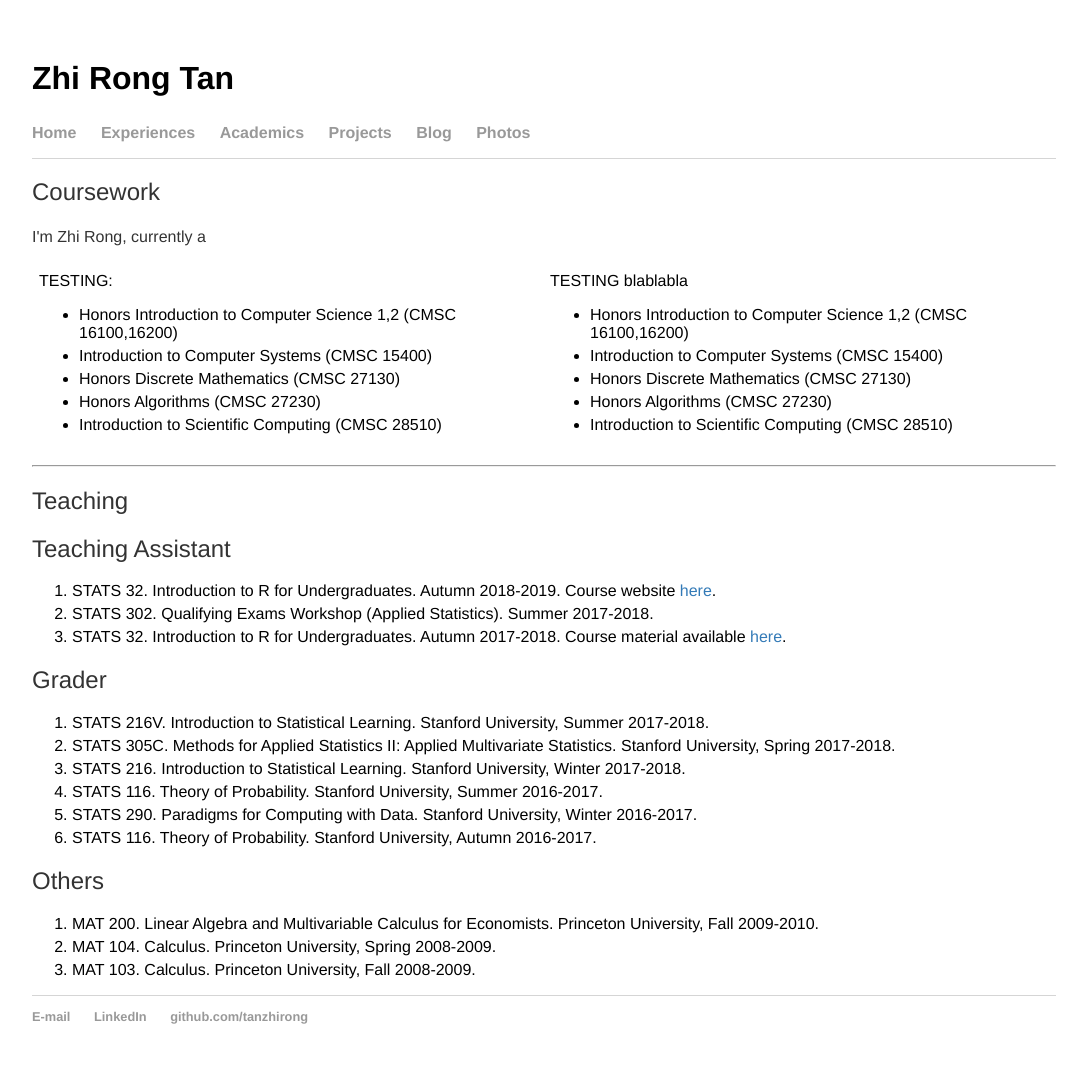
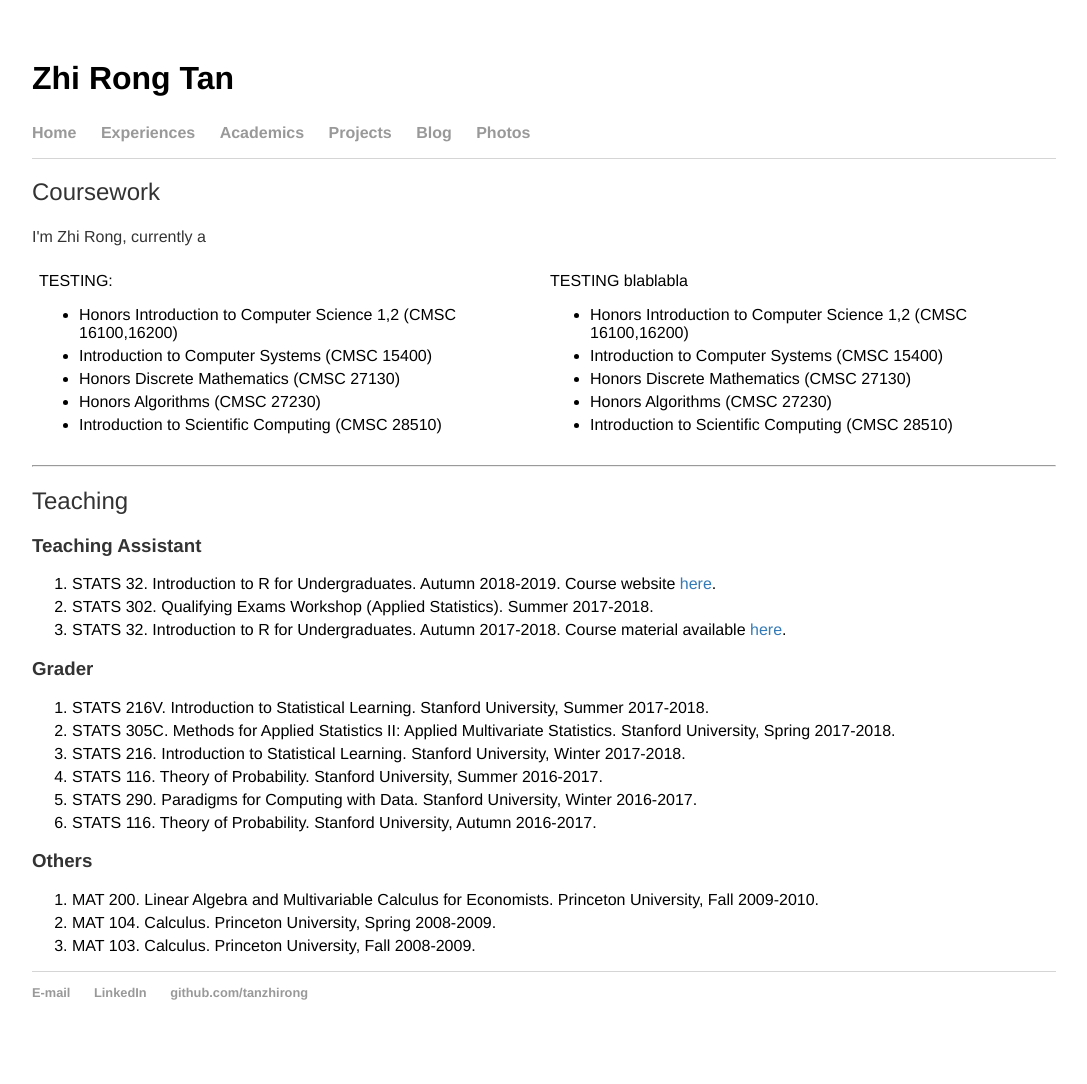
Before and after one commit to tanzhirong/tanzhirong.github.io, a Jekyll site: the page built from acad/index.html, in a window 1280 px wide. Shown: the whole page, without its empty margins (96-1183 px from the left). Built offline with Jekyll 4.4.1, drawn with Linux system fonts in a browser that asks for light colours; after the commit the page ends 1060 px from its top, so only the background shows below that.

```diff
--- a/acad/index.html
+++ b/acad/index.html
@@ -35,13 +35,13 @@ title: Academics | Zhi Rong Tan
 
   <h2>Teaching</h2>
 <div class="blurb">
-  <h2>Teaching Assistant</h2>
+  <h3>Teaching Assistant</h3>
   <ol>
     <li>STATS 32. Introduction to R for Undergraduates. Autumn 2018-2019. Course website <a target="_blank" href="https://web.stanford.edu/~kjytay/courses/32-2018/">here</a>.</li>
     <li>STATS 302. Qualifying Exams Workshop (Applied Statistics). Summer 2017-2018.</li>
     <li>STATS 32. Introduction to R for Undergraduates. Autumn 2017-2018. Course material available <a target="_blank" href="https://github.com/kjytay/STATS-32-Fall-2017-18">here</a>.</li>
   </ol>
-  <h2>Grader</h2>
+  <h3>Grader</h3>
   <ol>
     <li> STATS 216V. Introduction to Statistical Learning. Stanford University, Summer 2017-2018.</li>
     <li> STATS 305C. Methods for Applied Statistics II: Applied Multivariate Statistics. Stanford University, Spring 2017-2018.</li>
@@ -50,7 +50,7 @@ title: Academics | Zhi Rong Tan
     <li> STATS 290. Paradigms for Computing with Data. Stanford University, Winter 2016-2017.</li>
     <li> STATS 116. Theory of Probability. Stanford University, Autumn 2016-2017.</li>
   </ol>
-  <h2>Others</h2>
+  <h3>Others</h3>
   <ol>
     <li> MAT 200. Linear Algebra and Multivariable Calculus for Economists. Princeton University, Fall 2009-2010.</li>
     <li> MAT 104. Calculus. Princeton University, Spring 2008-2009.</li>
```
